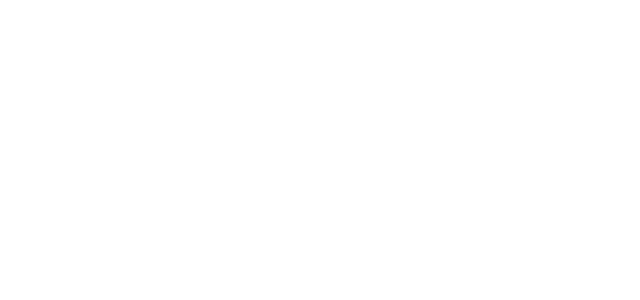
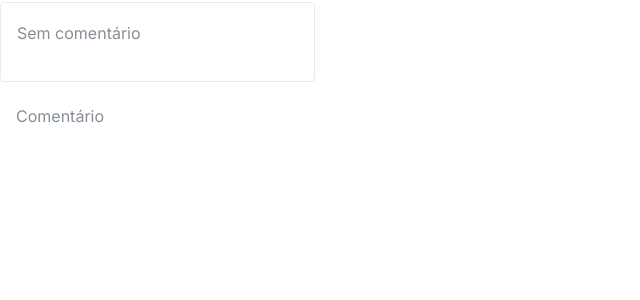
Before and after one commit to Motors-Shop-FullStack/motors-shop-front-end, a React (Vite) app: page / in a window 1280 px wide. Shown: the top 300 px of the page, without its empty margins (0-640 px from the left). Built offline with nearby package versions, Linux system fonts and the light colour scheme.

Commit message:
feat: option for transparent text area added

```diff
--- a/src/App.tsx
+++ b/src/App.tsx
@@ -1,8 +1,11 @@
+import { TextArea } from "./components/textarea";
 import GlobalStyles from "./styles/global";
 function App() {
   return (
     <>
       <GlobalStyles />
+      <TextArea placeholder="Sem comentário" />
+      <TextArea is_comment placeholder="Comentário" />
     </>
   );
 }
--- a/src/components/textarea/index.tsx
+++ b/src/components/textarea/index.tsx
@@ -1,11 +1,11 @@
-import { TextAreaStyled, LabelStyled, Div } from "./styles";
 import { ITextArea } from "../../interfaces/textarea.interface";
+import { Div, LabelStyled, TextAreaStyled } from "./styles";
 
-export function TextArea({label,...rest}:ITextArea){
-    return(
-        <Div>
-            <LabelStyled>{label}</LabelStyled>
-            <TextAreaStyled {...rest}/>
-        </Div>
-    )
+export function TextArea({ label, is_comment = false, ...rest }: ITextArea) {
+  return (
+    <Div>
+      {label && <LabelStyled>{label}</LabelStyled>}
+      <TextAreaStyled is_comment={is_comment} {...rest} />
+    </Div>
+  );
 }
--- a/src/components/textarea/styles.ts
+++ b/src/components/textarea/styles.ts
@@ -1,67 +1,61 @@
-import styled from "styled-components"
-
+import styled from "styled-components";
+import { ITextAreaStyled } from "../../interfaces/textarea.interface";
 
 export const Div = styled.div`
-    height:84px;
-    display:flex;
-    flex-direction:column;
-    justify-content:space-evenly;
-`
+  height: 84px;
+  display: flex;
+  flex-direction: column;
+  justify-content: space-evenly;
+`;
 
 export const LabelStyled = styled.label`
-    font-family: 'Inter', sans-serif;
+  font-family: "Inter", sans-serif;
   color: var(--grey2);
-    font-weight:500;
-    line-height:17px;
-    font-size:14px;
-`
-export const TextAreaStyled = styled.textarea`
-    width:90%;
-    height:80px;
+  font-weight: 500;
+  line-height: 17px;
+  font-size: 14px;
+`;
+export const TextAreaStyled = styled.textarea<ITextAreaStyled>`
+  width: 90%;
+  height: 80px;
   display: flex;
   flex-direction: row;
   align-items: center;
   padding: 20px 16px;
   gap: 10px;
-    border: 1.5px solid var(--grey7);
-    border-radius:4px;
+  border: ${(props) =>
+    props.is_comment ? "none" : "1.5px solid var(--grey7)"};
+  border-radius: 4px;
   overflow-y: scroll;
   resize: none;
   transition: 0.5s ease;
 
-    ::placeholder{
+  ::placeholder {
     color: var(--grey3);
-        font-size:16px;
-        font-weight:400;
-    }
-    :focus{
-        border: 1.5px solid var(--brand2);
-    }
-    :hover{
-        background-color:var(--grey8);
-        border:none;
+    font-size: 16px;
+    font-weight: 400;
   }
 
+  ${(props) =>
+    !props.is_comment && ":focus {border: 1.5px solid var(--brand2)}"}
+
+  ${(props) =>
+    !props.is_comment && ":hover {background-color: var(--grey8);border: none}"}
+
   ::-webkit-scrollbar {
-  width: 10px;
-
+    width: 6px;
   }
 
-/* Track */
   ::-webkit-scrollbar-track {
-  background: var(--grey7)
-
+    background: transparent;
   }
 
-/* Handle */
   ::-webkit-scrollbar-thumb {
     background: var(--grey3);
-  border-radius:4px;
+    border-radius: 4px;
   }
 
-/* Handle on hover */
   ::-webkit-scrollbar-thumb:hover {
     background: #555;
-
   }
-`
+`;
```
Also changed, not shown: src/interfaces/textarea.interface.tsx (+7 -2 lines). Lines whose indentation alone changed are shown as unchanged.
